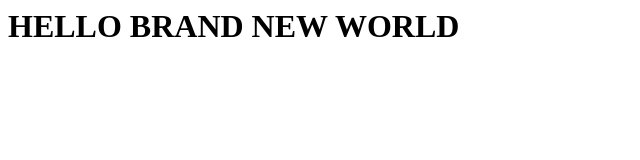
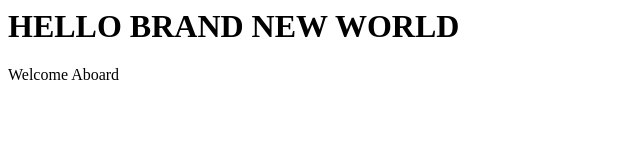
Before and after one commit to newm4n/dokku-home, a plain HTML site: page internal/static/index.html in a window 1280 px wide. Shown: the whole page, without its empty margins (0-640 px from the left). Drawn offline with Linux system fonts and the light colour scheme.

Commit message:
makking test for content

```diff
--- a/internal/static/index.html
+++ b/internal/static/index.html
@@ -4,5 +4,6 @@
 </head>
 <body>
     <h1>HELLO BRAND NEW WORLD</h1>
+    <p>Welcome Aboard</p>
 </body>
 </html>
```
